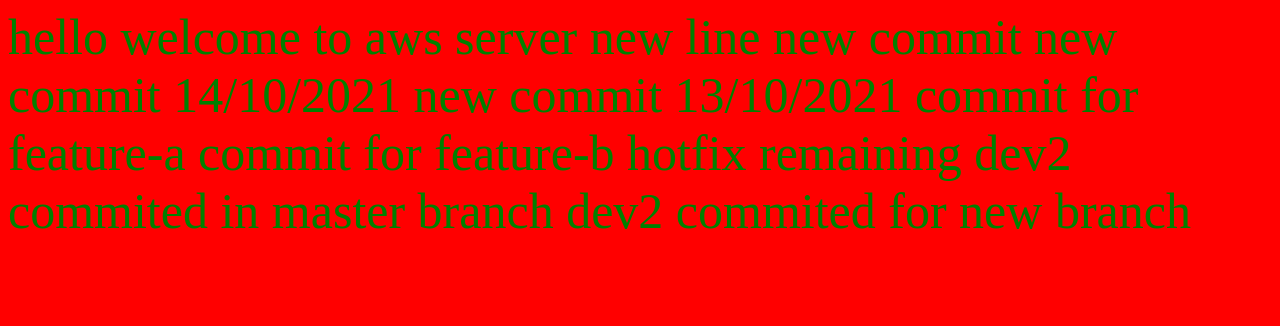
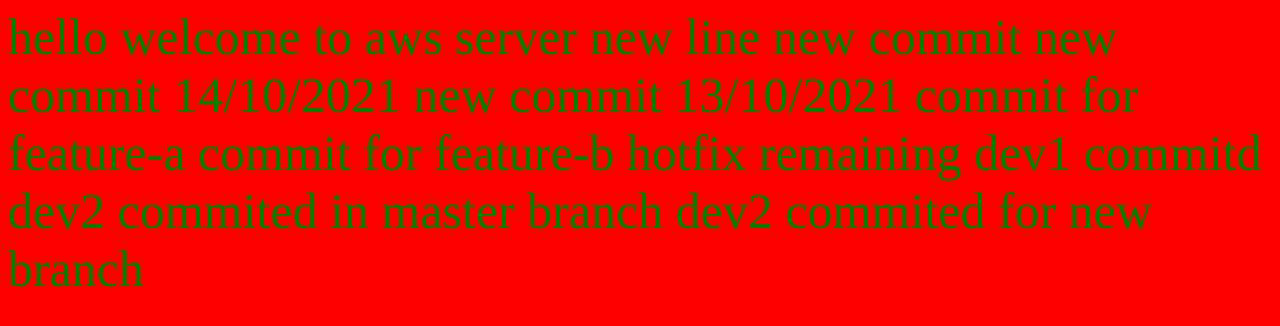
Before and after one commit to krishank98/aws1, a plain HTML site: page index.html in a window 1280 px wide. Drawn offline with Linux system fonts and the light colour scheme.

Commit message:
dev1 commited

```diff
--- a/index.html
+++ b/index.html
@@ -13,6 +13,7 @@ commit for feature-b
 
 hotfix remaining
 
+dev1 commitd
 
 dev2 commited in master branch
 dev2 commited for new branch
```
